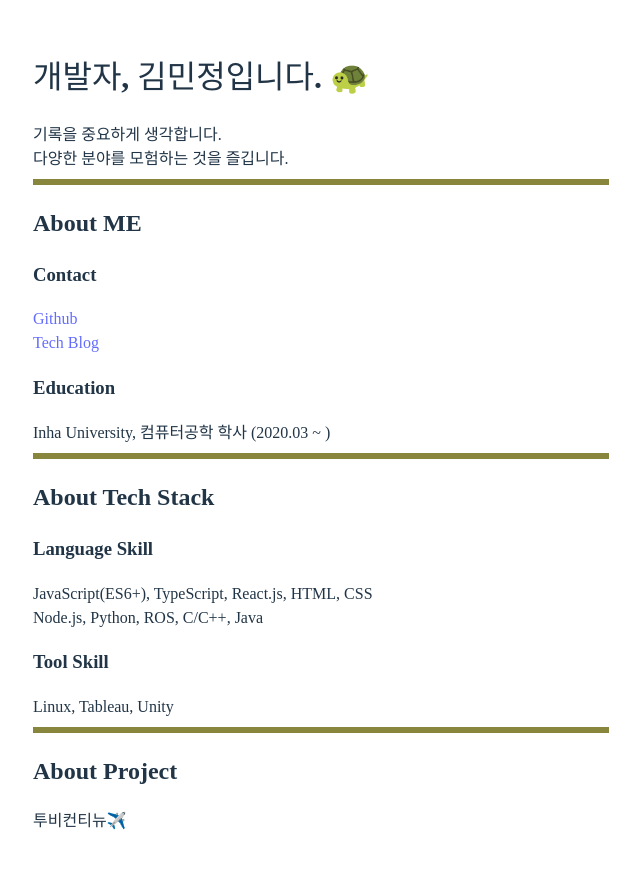
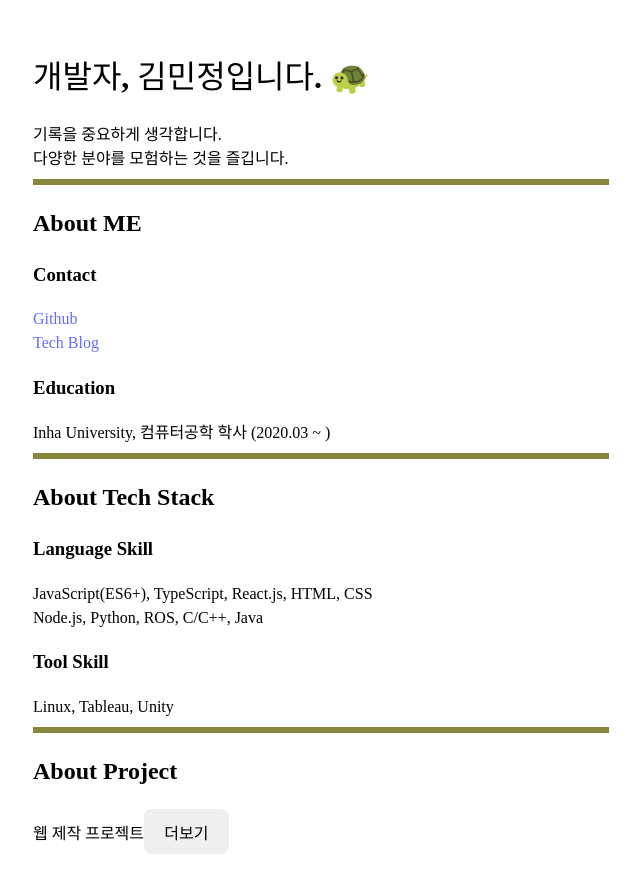
Before and after one commit to minjeongss/resume, a React (Vite) app: page / in a window 1280 px wide. Shown: the whole page, without its empty margins (319-959 px from the left). Before the commit the page ends 865 px from the top, so only its background shows below. Built offline with nearby package versions, Linux system fonts and the light colour scheme; a web font is replaced by a local one.

Commit message:
feat: index.css 삭제 후, styled component 적용

```diff
--- a/src/App.tsx
+++ b/src/App.tsx
@@ -42,7 +42,12 @@ function App() {
       <Hr />
 
       <h2>About Project</h2>
-      <div>투비컨티뉴✈️</div>
+      <div>
+        <div>
+          <span>웹 제작 프로젝트</span>
+          <button>더보기</button>
+        </div>
+      </div>
 
     </>
   )
--- a/src/index.css
+++ /dev/null
@@ -1,62 +0,0 @@
-:root {
-  line-height: 1.5;
-  font-weight: 400;
-
-  color-scheme: light dark;
-  color: rgba(255, 255, 255, 0.87);
-  background-color: #242424;
-
-  font-synthesis: none;
-  text-rendering: optimizeLegibility;
-  -webkit-font-smoothing: antialiased;
-  -moz-osx-font-smoothing: grayscale;
-}
-
-a {
-  font-weight: 500;
-  color: #646cff;
-  text-decoration: inherit;
-}
-a:hover {
-  color: #535bf2;
-}
-
-body {
-  margin: 0;
-  display: flex;
-  place-items: center;
-  min-width: 320px;
-  min-height: 100vh;
-}
-
-button {
-  border-radius: 8px;
-  border: 1px solid transparent;
-  padding: 0.6em 1.2em;
-  font-size: 1em;
-  font-weight: 500;
-  font-family: inherit;
-  background-color: #1a1a1a;
-  cursor: pointer;
-  transition: border-color 0.25s;
-}
-button:hover {
-  border-color: #646cff;
-}
-button:focus,
-button:focus-visible {
-  outline: 4px auto -webkit-focus-ring-color;
-}
-
-@media (prefers-color-scheme: light) {
-  :root {
-    color: #213547;
-    background-color: #ffffff;
-  }
-  a:hover {
-    color: #747bff;
-  }
-  button {
-    background-color: #f9f9f9;
-  }
-}
--- a/src/main.tsx
+++ b/src/main.tsx
@@ -3,11 +3,50 @@ import ReactDOM from 'react-dom/client'
 import App from './App.tsx'
 import {createGlobalStyle} from 'styled-components';
 import './font.css'
-import './index.css'
 
 const GlobalFont=createGlobalStyle`
   #root{
     font-family:"NanumSquare";
+    font-synthesis: none;
+    text-rendering: optimizeLegibility;
+    -webkit-font-smoothing: antialiased;
+    -moz-osx-font-smoothing: grayscale;
+
+    line-height: 1.5;
+  }
+  body {
+    margin: 0;
+    display: flex;
+    place-items: center;
+    min-width: 320px;
+    min-height: 100vh;
+  }
+  a {
+    font-weight: 500;
+    color: #646cff;
+    text-decoration: inherit;
+  }
+  a:hover {
+    color: #535bf2;
+  }
+
+  button {
+    border-radius: 8px;
+    border: 1px solid transparent;
+    padding: 0.6em 1.2em;
+    font-size: 1em;
+    font-weight: 500;
+    font-family: inherit;
+
+    cursor: pointer;
+    transition: border-color 0.25s;
+  }
+  button:hover {
+    border-color: #646cff;
+  }
+  button:focus,
+  button:focus-visible {
+    outline: 4px auto -webkit-focus-ring-color;
   }
 `;
 ReactDOM.createRoot(document.getElementById('root')!).render(
```
